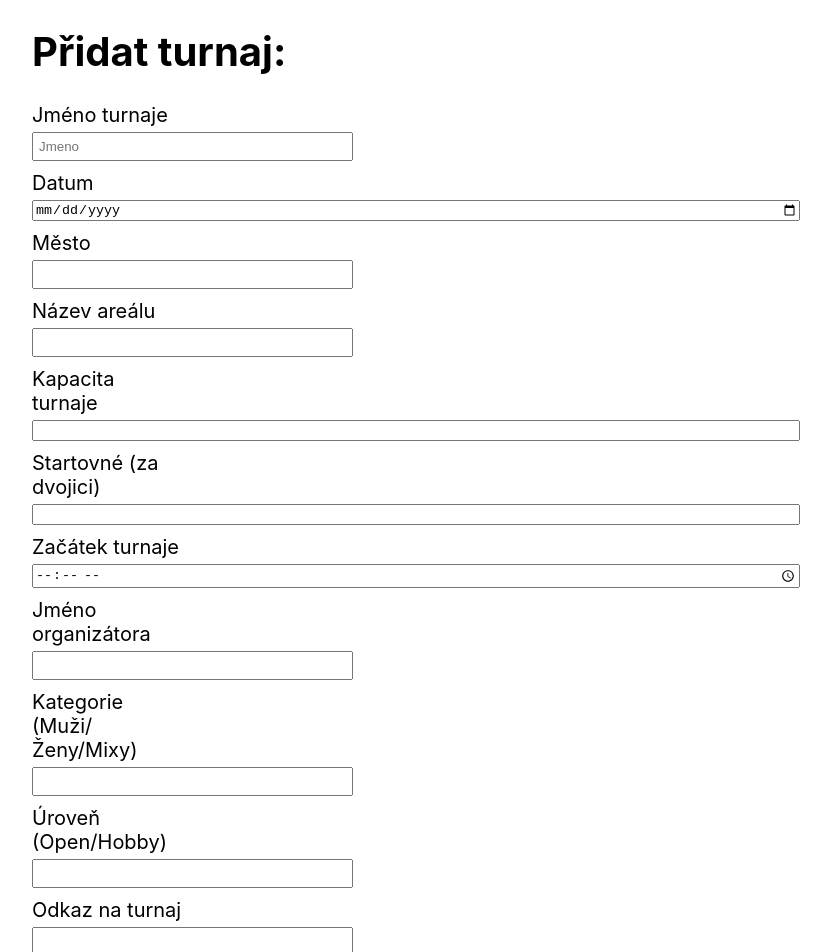
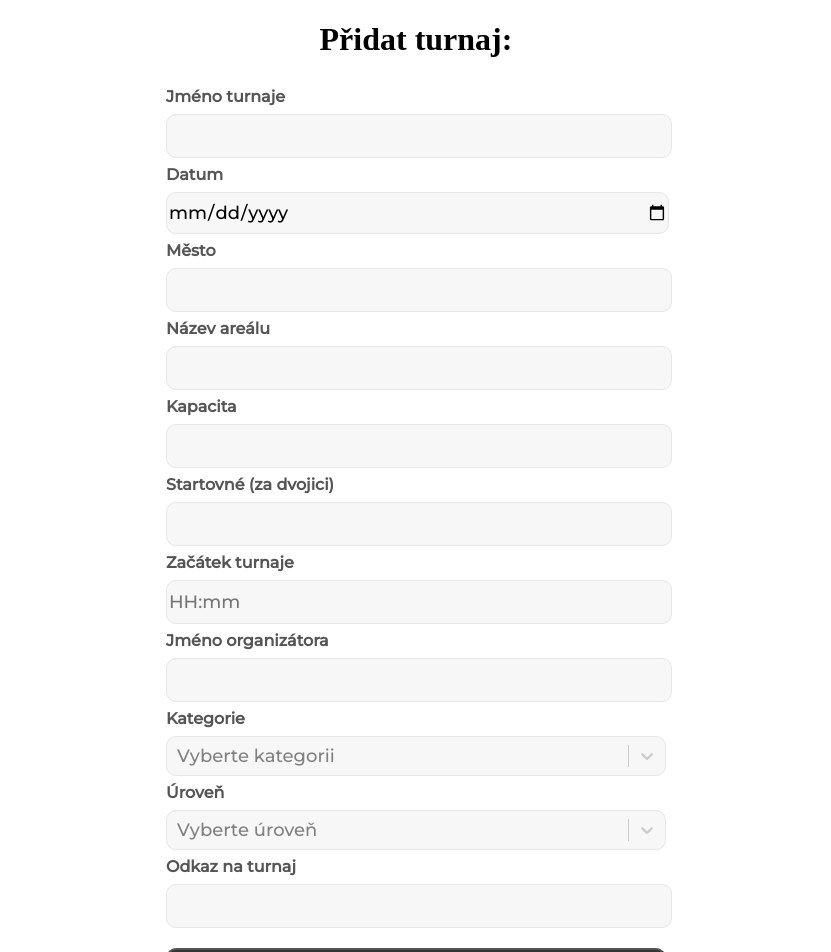
Before and after one commit to vacenovskyrichard/tournament_info_frontend, a React (Create React App) app: page /add_tournament in a window 1280 px wide. Shown: the top 952 px of the page, without its empty margins (224-1055 px from the left). Built offline with nearby package versions, Linux system fonts and the light colour scheme; no server answers; a web font is replaced by a local one.

Commit message:
Rework Add tournament page

```diff
--- a/package.json
+++ b/package.json
@@ -8,6 +8,7 @@
     "@testing-library/jest-dom": "^5.17.0",
     "@testing-library/react": "^13.4.0",
     "@testing-library/user-event": "^13.5.0",
+    "antd": "^5.10.2",
     "axios": "^1.5.1",
     "ics": "^3.5.0",
     "jwt-decode": "^3.1.2",
@@ -51,6 +52,7 @@
     ]
   },
   "devDependencies": {
-    "@babel/plugin-proposal-decorators": "^7.23.0"
+    "@babel/plugin-proposal-decorators": "^7.23.0",
+    "@hookform/devtools": "^4.3.1"
   }
 }
--- a/src/pages/AddTournament.js
+++ b/src/pages/AddTournament.js
@@ -1,15 +1,22 @@
-import React from "react";
-import { useForm } from "react-hook-form";
-import "../styles/Form.css";
+import { useEffect, useState } from "react";
+import { useForm, Controller } from "react-hook-form";
+import "../styles/AddTournament.css";
 import { useNavigate } from "react-router-dom";
 import jwt_decode from "jwt-decode";
+import Select from "react-select";
+import { DevTool } from "@hookform/devtools";
+import dayjs from "dayjs";
+import { TimePicker } from "antd";
 
 export default function AddTournament({ token, apiUrl }) {
   const navigate = useNavigate();
-  const { register, handleSubmit } = useForm();
+  const { register, control, handleSubmit, formState } = useForm();
+  const { errors } = formState;
 
   const onSubmit = (data) => {
     data.user_id = jwt_decode(token.access_token).sub;
+    data.category = data.category.label;
+    data.level = data.level.label;
     console.log(data);
     fetch(`${apiUrl}/post`, {
       method: "POST",
@@ -23,75 +30,245 @@ export default function AddTournament({ token, apiUrl }) {
       .then(() => navigate("/"));
   };
 
+  // ================================================================
+  const categoryOptions = [
+    { value: "mix", label: "Mixy" },
+    { value: "men", label: "Muži" },
+    { value: "women", label: "Ženy" },
+    { value: "other", label: "Jiné" },
+  ];
+  const levelOptions = [
+    { value: "hobby", label: "Hobby/Amatér" },
+    { value: "open", label: "Open" },
+    { value: "cvf", label: "CVF (svazový turnaj)" },
+  ];
+
+  // ================================================================
+
   return (
-    <div className="Form">
+    <div className="AddTournament--main">
       <h1>Přidat turnaj:</h1>
       <form onSubmit={handleSubmit(onSubmit)}>
-        <div className="form-control">
+        <div className="AddTournament--form-element">
           <label>Jméno turnaje</label>
           <input
             type="text"
             name="name"
-            placeholder="Jmeno"
-            {...register("name")}
+            {...register("name", {
+              required: {
+                value: true,
+                message: "Zadejte jméno turnaje",
+              },
+            })}
+          />
+          {errors.name && <p>{errors.name?.message}</p>}
+        </div>
+        <div className="AddTournament--form-element">
+          <label>Datum</label>
+          <input
+            type="date"
+            name="date"
+            {...register("date", {
+              required: {
+                value: true,
+                message: "Zadejte datum turnaje",
+              },
+            })}
           />
         </div>
+        <div className="AddTournament--form-element">
+          <label>Město</label>
+          <input
+            type="text"
+            name="city"
+            {...register("city", {
+              required: {
+                value: true,
+                message: "Zadejte město, kde se turnaj koná",
+              },
+            })}
+          />
+        </div>
+        <div className="AddTournament--form-element">
+          <label>Název areálu</label>
+          <input
+            type="text"
+            name="areal"
+            {...register("areal", {
+              required: {
+                value: true,
+                message: "Zadejte jméno areálu",
+              },
+            })}
+          />
+        </div>
+        <div className="AddTournament--form-element">
+          <label>Kapacita</label>
+          <input
+            type="text"
+            name="capacity"
+            {...register("capacity", {
+              required: {
+                value: true,
+                message: "Zadejte město, kde se turnaj koná",
+              },
 
-        <div className="form-control">
-          <label>Datum</label>
-          <input type="date" name="date" {...register("date")} />
+              pattern: {
+                value: /^\d+$/,
+                message: "Zadaná hodnota není validní",
+              },
+            })}
+          />
+          {errors.capacity && <p>{errors.capacity?.message}</p>}
+        </div>
+        <div className="AddTournament--form-element">
+          <label>Startovné (za dvojici)</label>
+          <input
+            type="text"
+            name="price"
+            {...register("price", {
+              required: {
+                value: true,
+                message: "Zadejte město, kde se turnaj koná",
+              },
+
+              pattern: {
+                value: /^\d+$/,
+                message: "Zadaná hodnota není validní",
+              },
+            })}
+          />
+          {errors.price && <p>{errors.price?.message}</p>}
+        </div>
+        <div className="AddTournament--form-element">
+          <label>Začátek turnaje</label>
+          <input
+            type="text"
+            name="start"
+            placeholder="HH:mm"
+            pattern="^(?:[0-9]|1[0-9]|2[0-3]):[0-5][0-9]$"
+            {...register("start", {
+              required: {
+                value: true,
+                message: "Zadejte čas začátku turnaje ",
+              },
+            })}
+            onChange={(e) => {
+              const input = e.target;
+              const value = input.value;
+              if (/^\d{1,2}:\d{0,2}$/.test(value)) {
+                const [hours, minutes] = value.split(":");
+                if (parseInt(hours, 10) <= 23 && parseInt(minutes, 10) <= 59) {
+                  input.setCustomValidity("");
+                } else {
+                  input.setCustomValidity("Invalid time");
+                }
+              } else {
+                input.setCustomValidity("Invalid time");
+              }
+            }}
+          />
+        </div>
+        <div className="AddTournament--form-element">
+          <label>Jméno organizátora</label>
+          <input
+            type="text"
+            name="organizer"
+            {...register("organizer", {
+              required: {
+                value: true,
+                message: "Zadejte jméno organizátora",
+              },
+            })}
+          />
+          {errors.organizer && <p>{errors.organizer?.message}</p>}
+        </div>
+        <div className="AddTournament--form-element">
+          <label>Kategorie</label>
+          <Controller
+            name="category"
+            control={control}
+            rules={{ required: "Vyberte kategorii" }}
+            render={({ field }) => (
+              <Select
+                {...field}
+                options={categoryOptions}
+                placeholder={"Vyberte kategorii"}
+                styles={{
+                  // Add custom styles for the border
+                  control: (base, state) => ({
+                    ...base,
+                    border: "1px solid #e6e6e6",
+                    fontFamily: "Montserrat, sans-serif",
+                    fontSize: "18px",
+                    width: "100%",
+                    backgroundColor: "#f7f7f7",
+                    height: "40px",
+                    borderRadius: "10px",
+                  }),
+                }}
+              />
+            )}
+          />
+          {errors.category && (
+            <p className="error-message">{errors.category.message}</p>
+          )}
+        </div>
+        <div className="AddTournament--form-element">
+          <label>Úroveň</label>
+          <Controller
+            name="level"
+            control={control}
+            rules={{ required: "Vyberte úroveň" }}
+            render={({ field }) => (
+              <Select
+                {...field}
+                options={levelOptions}
+                placeholder={"Vyberte úroveň"}
+                styles={{
+                  // Add custom styles for the border
+                  control: (base, state) => ({
+                    ...base,
+                    border: "1px solid #e6e6e6",
+                    fontFamily: "Montserrat, sans-serif",
+                    fontSize: "18px",
+                    width: "100%",
+                    backgroundColor: "#f7f7f7",
+                    height: "40px",
+                    borderRadius: "10px",
+                  }),
+                }}
+              />
+            )}
+          />
+          {errors.level && (
+            <p className="error-message">{errors.level.message}</p>
+          )}
+        </div>
+        <div className="AddTournament--form-element">
+          <label>Odkaz na turnaj</label>
+          <input
+            type="text"
+            name="link"
+            {...register("link", {
+              required: {
+                value: true,
+                message: "Zadejte odkaz na turnaj",
+              },
+            })}
+          />
+          {errors.link && <p>{errors.link?.message}</p>}
         </div>
 
-        <div className="form-control">
-          <label>Město</label>
-          <input type="text" name="city" {...register("city")} />
-        </div>
+        <div className="AddTournament--form-element">
+          <label></label>
 
-        <div className="form-control">
-          <label>Název areálu</label>
-          <input type="text" name="areal" {...register("areal")} />
-        </div>
-
-        <div className="form-control">
-          <label>Kapacita turnaje</label>
-          <input type="number" name="capacity" {...register("capacity")} />
-        </div>
-
-        <div className="form-control">
-          <label>Startovné (za dvojici)</label>
-          <input type="number" name="price" {...register("price")} />
-        </div>
-
-        <div className="form-control">
-          <label>Začátek turnaje</label>
-          <input type="time" name="start" {...register("start")} />
-        </div>
-
-        <div className="form-control">
-          <label>Jméno organizátora</label>
-          <input type="text" name="organizer" {...register("organizer")} />
-        </div>
-
-        <div className="form-control">
-          <label>Kategorie (Muži/Ženy/Mixy)</label>
-          <input type="text" name="category" {...register("category")} />
-        </div>
-
-        <div className="form-control">
-          <label>Úroveň (Open/Hobby)</label>
-          <input type="text" name="level" {...register("level")} />
-        </div>
-
-        <div className="form-control">
-          <label>Odkaz na turnaj</label>
-          <input type="text" name="link" {...register("link")} />
-        </div>
-
-        <div className="form-control">
-          <label></label>
-          <button type="submit">Přidat turnaj</button>
+          <button className="AddTournament--submit-button" type="submit">
+            Přidat turnaj
+          </button>
         </div>
       </form>
+      <DevTool control={control} />
     </div>
   );
 }
--- a/src/pages/Profile.js
+++ b/src/pages/Profile.js
@@ -21,10 +21,6 @@ function Profile({
   });
 
   const userId = jwt_decode(token.access_token).sub;
-
-  const userTournaments = tournamentsData.filter(
-    (tournament) => tournament.user_id === userId
-  );
 
   const delete_tournament = (id) => {
     console.log(id);
@@ -138,6 +134,12 @@ function Profile({
       }); // eslint-disable-next-line
   }, []);
 
+  // filter user tournaments and show all, if user is admin
+  const userTournaments =
+    userData.role === "admin"
+      ? tournamentsData
+      : tournamentsData.filter((tournament) => tournament.user_id === userId);
+
   const create_random_tournament = () => {
     const generateRandomNumber = (min, max) => {
       return Math.floor(Math.random() * (max - min + 1)) + min;
--- /dev/null
+++ b/src/styles/AddTournament.css
@@ -0,0 +1,53 @@
+.AddTournament--main {
+  display: flex;
+  flex-direction: column;
+  align-items: center;
+}
+.AddTournament--main > form {
+  width: 500px;
+}
+
+.AddTournament--form-element {
+  display: flex;
+  flex-direction: column;
+  /* margin: 10px; */
+}
+
+.AddTournament--form-element > label {
+  font-family: "Montserrat", sans-serif;
+  font-weight: bold;
+  font-size: 16px;
+  color: #555;
+  line-height: 1.5;
+  margin-right: 5px;
+  margin-top: 5px;
+  margin-bottom: 5px;
+}
+
+.AddTournament--form-element > input {
+  font-family: "Montserrat", sans-serif;
+  font-size: 18px;
+  width: 100%;
+  background-color: #f7f7f7;
+  border: 1px solid #e6e6e6;
+  height: 40px;
+  border-radius: 10px;
+}
+
+.AddTournament--submit-button {
+  cursor: default;
+  display: flex;
+  justify-content: center;
+  align-items: center;
+  padding: 0 20px;
+  height: 60px;
+  background-color: #333;
+  border-radius: 10px;
+  font-family: "Poppins", sans-serif;
+  font-size: 16px;
+  color: #fff;
+  margin-top: 10px;
+}
+.AddTournament--submit-button:hover {
+  box-shadow: 0 0 11px rgba(33, 33, 33, 0.7);
+}
```
Also changed, not shown: src/styles/Form.css (indentation only), 1 other file (tests, documents, lock files or other folders).
